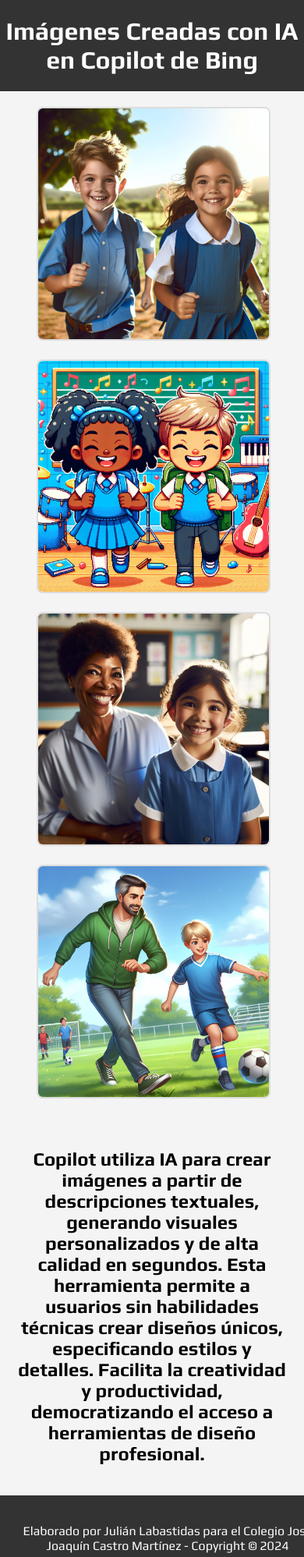
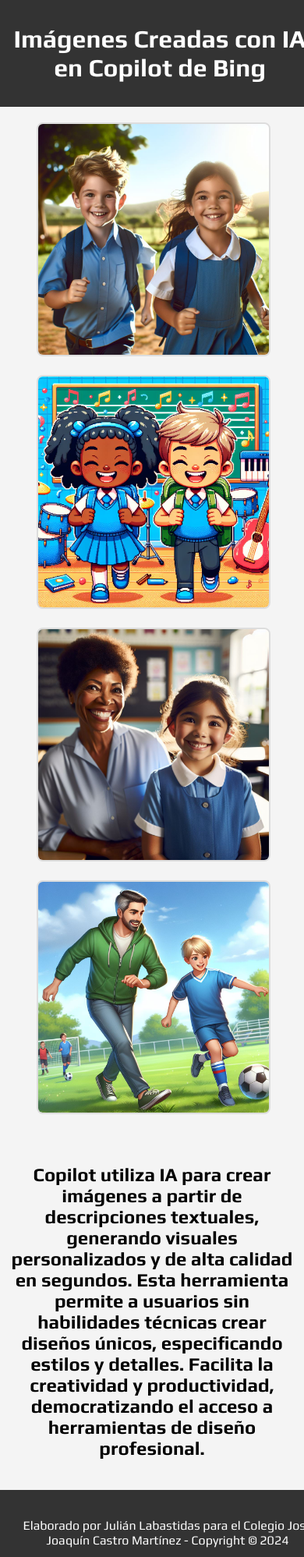
Before and after one commit to JulianL1984/jjcastromartinez-ia, a plain HTML site: page index.html in a window 390 px wide. Shown: the top 1997 px of the page at 78% size. Drawn offline with Linux system fonts and the light colour scheme.

Commit message:
Update styles.css

```diff
--- a/styles.css
+++ b/styles.css
@@ -7,10 +7,13 @@ body {
 
 .cabecera {
     display: flex;
-    text-align: center; /* Asegura que el texto esté centrado */
+    justify-content: center; /* Centra el contenido horizontalmente */
+    align-items: center; /* Centra el contenido verticalmente */
+    text-align: center; /* Centra el texto dentro de la cabecera */
     color: white;
-    background-color: #333; /* Color de fondo */
-    width: 100%; /* Ocupa el 100% del ancho por defecto */
+    background-color: #333; /* Color de fondo por defecto */
+    width: 100%; /* Ocupa el 100% del ancho */
+    padding: 10px; /* Agrega padding si es necesario */
 }
 
 .imagenes {
@@ -54,37 +57,36 @@ footer {
 /* Estilos para pantallas con ancho máximo de 768px (celulares y tablets) */
 @media (max-width: 768px) {
     .cabecera {
-        flex-direction: column;
+        flex-direction: column; /* Cambia a columna para dispositivos pequeños */
         font-weight: 100;
         gap: 2%;
-        width: 100%; /* Asegura que ocupe el 100% del ancho */
-        background-color: #333; /* Color de fondo */
-        margin: 0; /* Elimina el margen para que esté en el borde */
-        padding: 0; /* Ajusta el padding si es necesario */
+        background-color: #333; /* Mantiene el color de fondo */
+        margin: 0; /* Elimina márgenes */
+        padding: 10px; /* Agrega padding si es necesario */
         text-align: center; /* Asegura que el texto esté centrado */
     }
 
     .imagenes {
-        flex-direction: column;
-        align-items: center;
+        flex-direction: column; /* Cambia la dirección a columna */
+        align-items: center; /* Centra elementos */
         padding: 10px;
     }
 
     .imagen-container {
         width: 80%; /* Las imágenes ocuparán el 80% del ancho de la pantalla */
-        margin: 10px 0;
+        margin: 10px 0; /* Margen vertical */
     }
 
     .descripcion {
         display: flex;
         flex-direction: column; /* Mantiene la dirección vertical */
-        justify-content: center; /* Asegura que los elementos dentro se centren horizontalmente */
-        align-items: center; /* Asegura que se centren verticalmente */
-        margin: 10px 10px; /* Puedes ajustar este margen según sea necesario */
+        justify-content: center; /* Centra horizontalmente */
+        align-items: center; /* Centra verticalmente */
+        margin: 10px 0; /* Ajusta margen vertical */
     }
 
     footer {
-        position: relative; /* Cambiamos la posición para que el footer esté debajo del contenido */
+        position: relative; /* Cambia a relativa para que esté debajo del contenido */
         padding: 20px;
     }
 }
```
